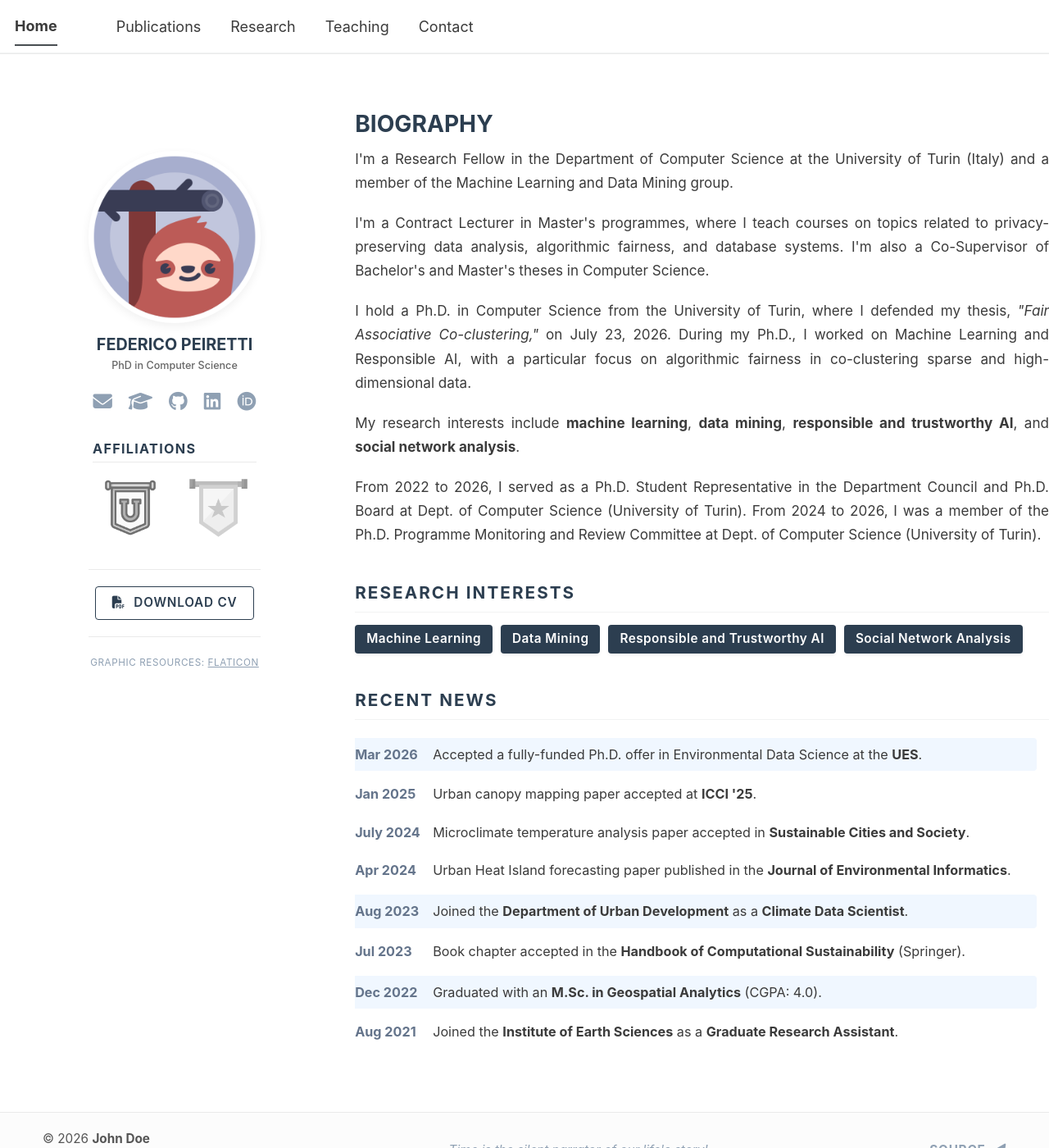
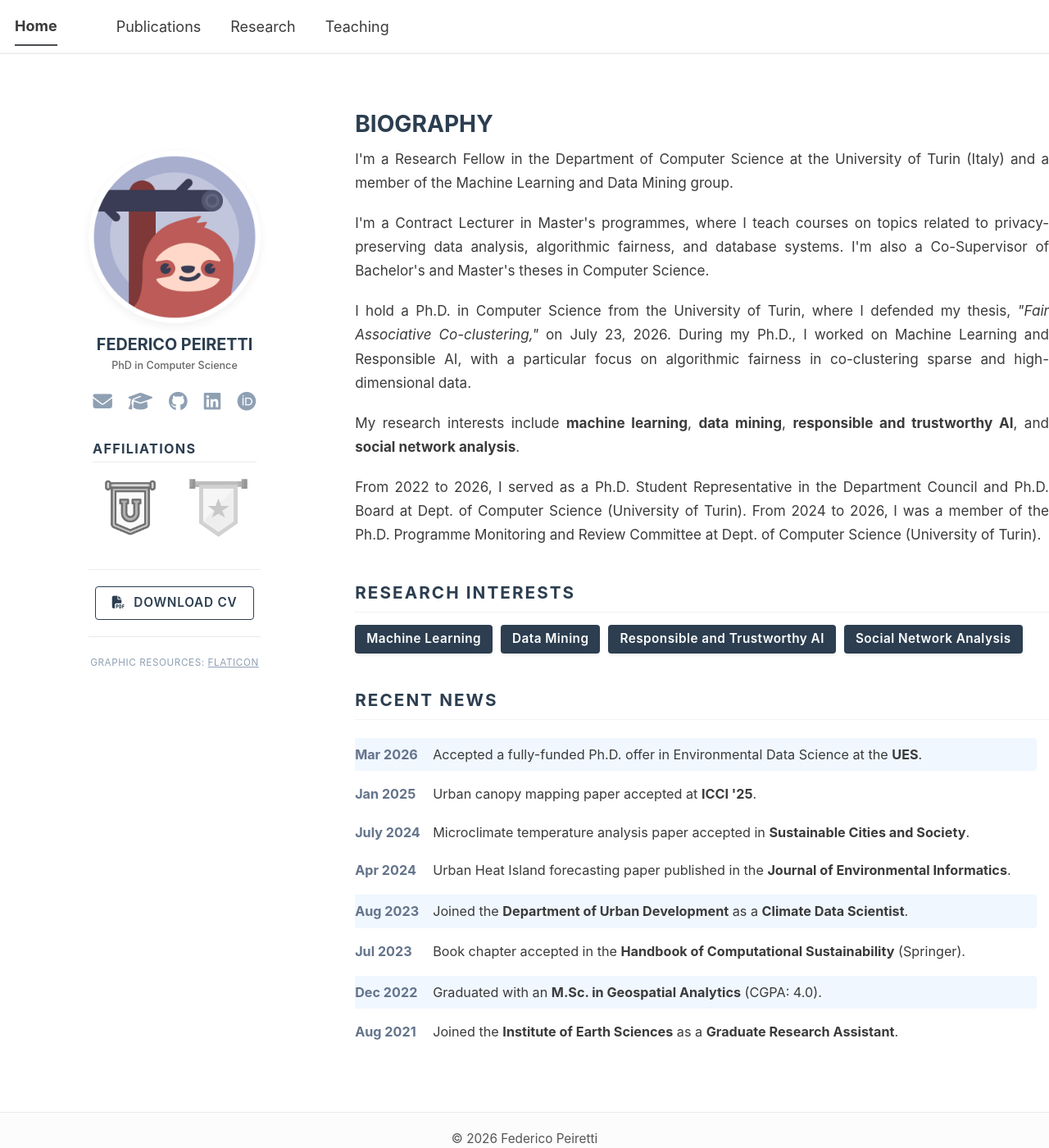
Before and after one commit to federicopeiretti/federicopeiretti.github.io, a Jekyll site: the page built from _pages/about.md, in a window 1280 px wide and 1400 px high. Shown: the whole window at 82% size. Built offline with Jekyll 4.4.1, drawn with Linux system fonts in a browser that asks for light colours; a script bundle is joined from its source files by our own code; library files that are not in the unit come from our copies; some of the changed text lies outside the part shown.

Commit message:
edit footer

```diff
--- a/_data/navigation.yml
+++ b/_data/navigation.yml
@@ -18,9 +18,6 @@ main:
   - title: "Teaching"
     url: /teaching/
 
-  - title: "Contact"
-    url: /contact/
-
   #- title: "Portfolio"
   #  url: /portfolio/
 
--- a/_includes/footer.html
+++ b/_includes/footer.html
@@ -15,34 +15,14 @@
     margin: 0 auto;
     padding: 0 20px;
     display: flex;
-    justify-content: space-between;
+    justify-content: center;
     align-items: center;
   }
 
-  /* Left Side: Micro-Typography */
   .footer-left {
-    text-align: left;
+    text-align: center;
     font-size: 0.85em;
     line-height: 1.6;
-  }
-  .footer-meta {
-    color: #8fa0b3;
-  }
-
-  /* Right Side: Contact Link */
-  .footer-right {
-    text-align: right;
-  }
-
-  /* Mobile responsiveness */
-  @media (max-width: 768px) {
-    .footer-wrapper {
-      flex-direction: column;
-      gap: 15px;
-    }
-    .footer-left, .footer-right {
-      text-align: center;
-    }
   }
 
   /* Floating Back to Top Button */
@@ -85,18 +65,7 @@
   <div class="footer-wrapper">
 
     <div class="footer-left">
-      &copy; {{ site.time | date: "%Y" }} <strong>John Doe</strong><br>
-      <span class="footer-meta">Last Updated: {{ "now" | date: "%B %d, %Y" }}</span>
-    </div>
-
-    <div class="footer-center">
-      <span class="footer-quote" style="font-size: 0.85em; color: #8fa0b3; font-style: italic;"> Time is the silent narrator of our life's story!</span>
-    </div>
-
-    <div class="footer-right">
-      <a href="https://github.com/minimalacademicsite/minimalacademicsite.github.io" target="_blank" style="font-size: 0.85em; font-weight: 700; text-transform: uppercase; color: #8fa0b3; text-decoration: none; letter-spacing: 0.05em; transition: color 0.3s ease;" onmouseover="this.style.color='#2c3e50'" onmouseout="this.style.color='#8fa0b3'">
-        Source <i class="fas fa-paper-plane" style="margin-left: 5px;"></i>
-      </a>
+      &copy; 2026 Federico Peiretti
     </div>
 
   </div>
```
